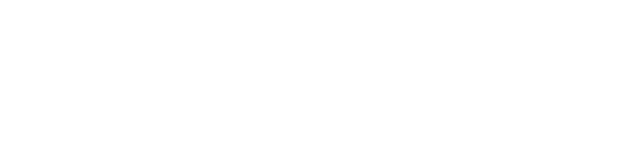
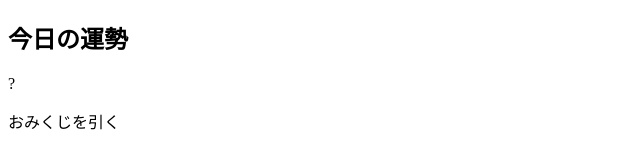
Before and after one commit to ykwksxzq/MyOmikuji, a plain HTML site: page index.html in a window 1280 px wide. Shown: the whole page, without its empty margins (0-640 px from the left). Drawn offline with Linux system fonts and the light colour scheme.

Commit message:
HTMLのマークアップ

```diff
--- a/index.html
+++ b/index.html
@@ -7,6 +7,13 @@
   <title>おみくじアプリ</title>
 </head>
 <body>
+  <main>
+    <section>
+      <h1>今日の運勢</h1>
+      <p>?</p>
+    </section>
+    <botton>おみくじを引く</botton>
+  </main>
 
 </body>
 </html>
```
